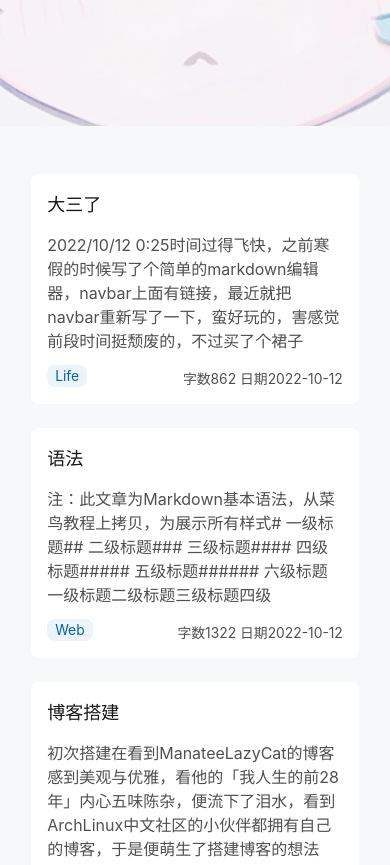
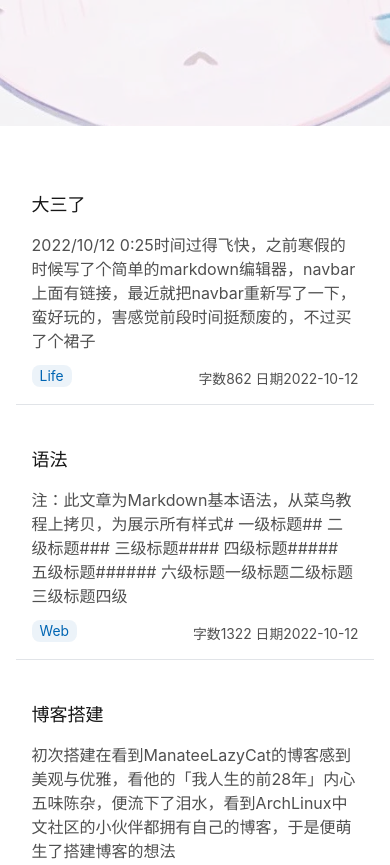
Before and after one commit to nowcube/nowcube.github.io, a plain HTML site: page index.html in a window 390 px wide. Shown: the part 440-1305 px from the top of the page. Drawn offline with Linux system fonts and the light colour scheme.

Commit message:
Update index2.css

```diff
--- a/index2.css
+++ b/index2.css
@@ -42,6 +42,7 @@ a {
     padding: 0 16vw;
     height: 54px;
     backdrop-filter: blur(12px);
+    /* border: #e1e4e84b 1px solid; */
 }
 
 .bar {
@@ -103,14 +104,18 @@ a {
 
 .posts {
     padding: 24px 16vw;
-    background-color: #F6F8FA;
+    /* background-color: #FAF9F8; */
+    background-color: #FFFFFF;
+    /* border-top: #E1E4E8 1px solid; */
 }
 
 .post-line {
     margin-top: 24px;
     padding: 16px;
-    background-color: #FFF;
-    border-radius: 8px;
+    /* background-color: #FFF; */
+    /* border-radius: 8px; */
+    /* border: #E1E4E8 1px solid; */
+    border-bottom: #E1E4E8 1px solid;
 }
 
 .post-title {
@@ -176,7 +181,7 @@ a {
     }
 
     .posts {
-        padding: 24px 8vw;
+        padding: 24px 4vw;
     }
 
     .link-item:hover {
```
